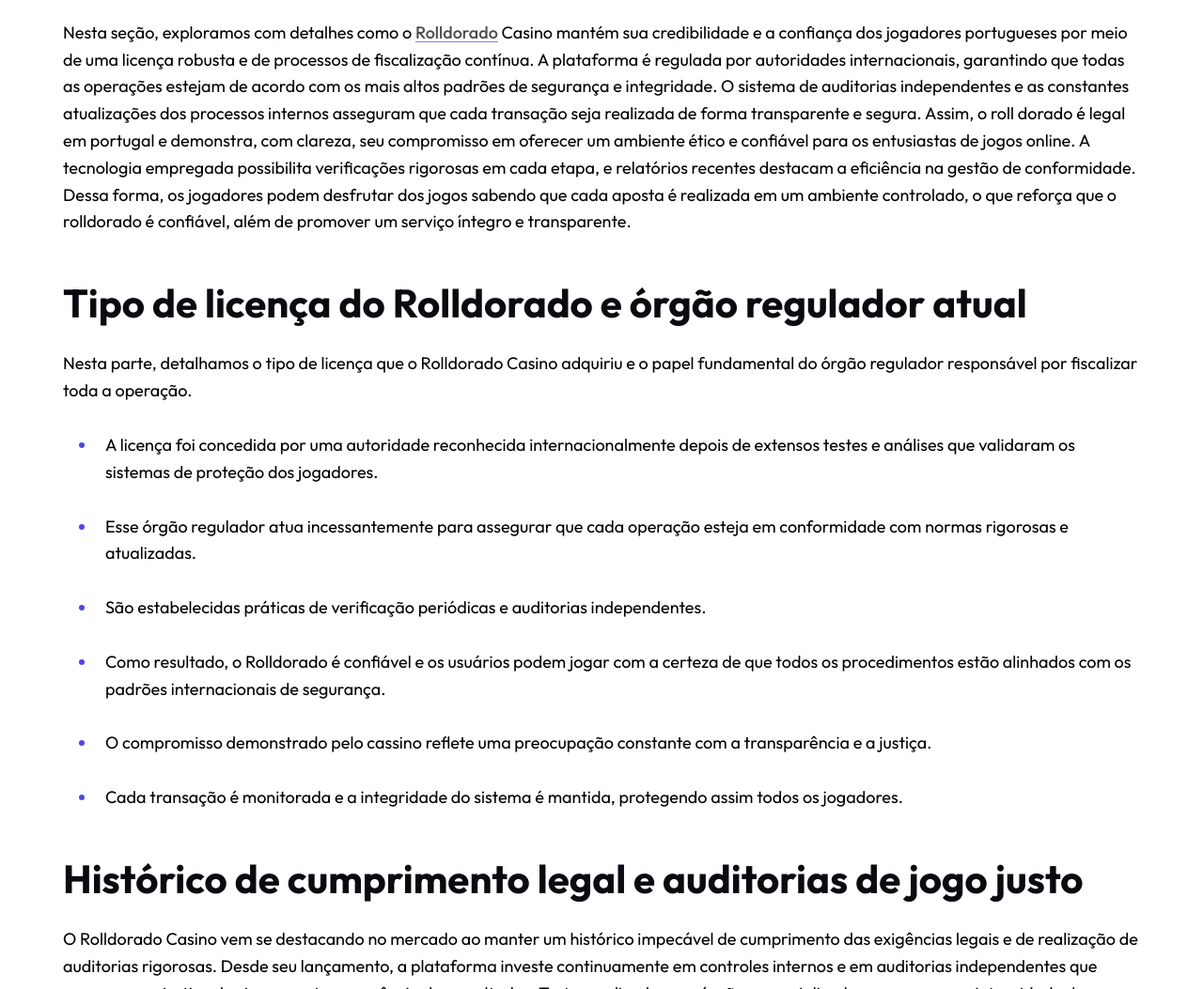
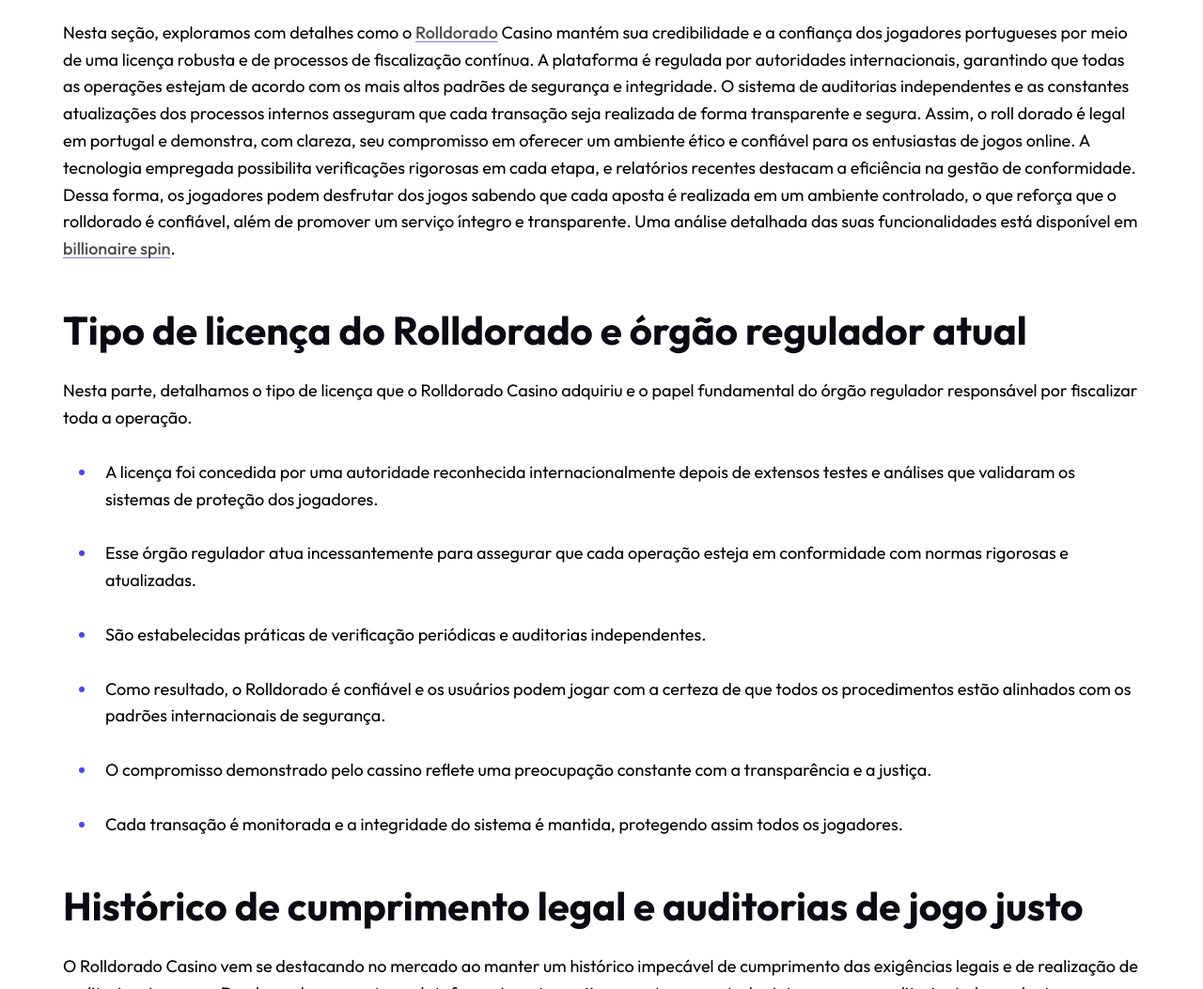
Before and after one commit to rbk-66/rolldorado-bonus.com.pt, a plain HTML site: page index.html in a window 1280 px wide. Shown: the part 1542-2595 px from the top of the page at 94% size. Drawn offline with Linux system fonts and the light colour scheme.

Commit message:
Update index.html

```diff
--- a/index.html
+++ b/index.html
@@ -275,7 +275,7 @@
 Dessa forma, os jogadores podem desfrutar dos jogos sabendo que cada
 aposta é realizada em um ambiente controlado, o que reforça que o
 rolldorado é confiável, além de promover um serviço íntegro e
-transparente.</p>
+transparente. Uma análise detalhada das suas funcionalidades está disponível em <a href="https://billionaire-spin.pt" title="billionaire spin">billionaire spin</a>.</p>
 <h2 id="tipo-de-licença-do-rolldorado-e-órgão-regulador-atual"><strong>Tipo de licença do Rolldorado e órgão regulador atual</strong></h2>
 <p>Nesta parte, detalhamos o tipo de licença que o Rolldorado Casino
 adquiriu e o papel fundamental do órgão regulador responsável por
```
